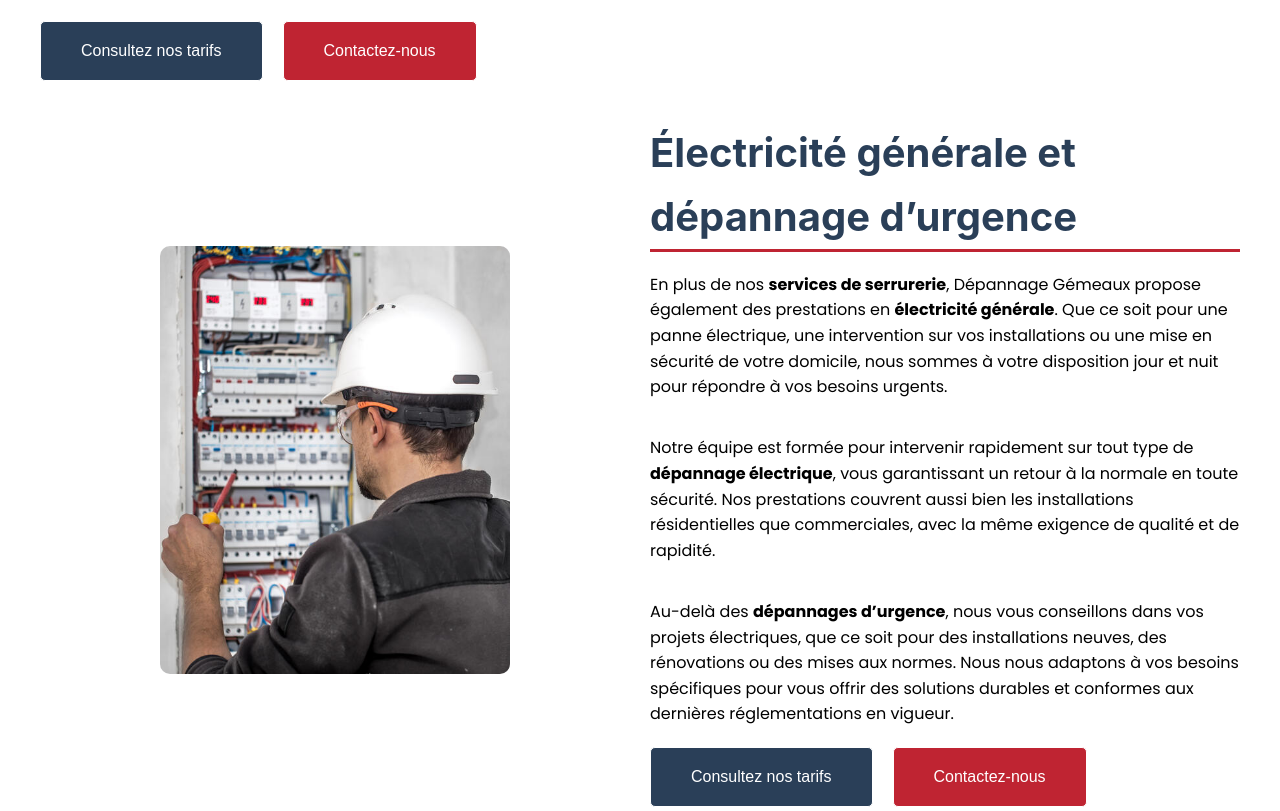
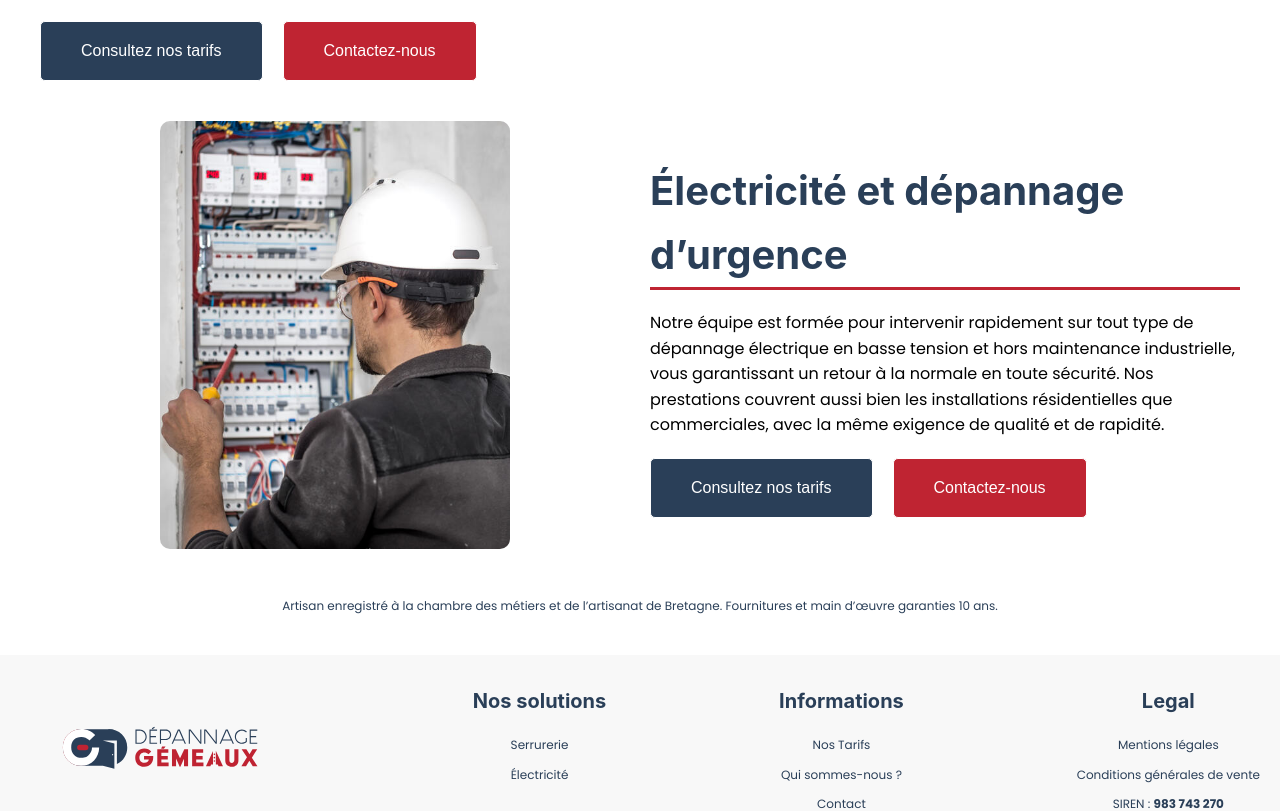
Before and after one commit to SupaKd/depannage-gemeaux, a React (Vite) app: page / in a window 1280 px wide. Shown: the part 2465-3276 px from the top of the page. Built offline with nearby package versions, Linux system fonts and the light colour scheme.

Commit message:
Mise à jour du projet : corrections, ajouts et améliorations

```diff
--- a/src/pages/Home.jsx
+++ b/src/pages/Home.jsx
@@ -78,7 +78,6 @@ function Home() {
         <AvisGoogle />
       </motion.div>
       <GoogleReviews />
-
 
       {/* SECTION DEPANNAGE */}
       <motion.section
@@ -185,33 +184,18 @@ function Home() {
       >
         <div className="home-section2__content">
           <div className="container home-section2__wrapper">
+            <div className="home-section2__text">
+              <h2>Électricité et dépannage d’urgence</h2>
 
-            <div className="home-section2__text">
-              <h2>Électricité générale et dépannage d’urgence</h2>
-              <p>
-                En plus de nos <strong>services de serrurerie</strong>, Dépannage Gémeaux propose
-                également des prestations en <strong>électricité générale</strong>. Que ce soit
-                pour une panne électrique, une intervention sur vos
-                installations ou une mise en sécurité de votre domicile, nous
-                sommes à votre disposition jour et nuit pour répondre à vos
-                besoins urgents.
-              </p>
-              <br />
               <p>
                 Notre équipe est formée pour intervenir rapidement sur tout type
-                de <strong>dépannage électrique</strong>, vous garantissant un retour à la
-                normale en toute sécurité. Nos prestations couvrent aussi bien
-                les installations résidentielles que commerciales, avec la même
-                exigence de qualité et de rapidité.
+                de dépannage électrique en basse tension et hors maintenance
+                industrielle, vous garantissant un retour à la normale en toute
+                sécurité. Nos prestations couvrent aussi bien les installations
+                résidentielles que commerciales, avec la même exigence de
+                qualité et de rapidité.
               </p>
-              <br />
-              <p>
-                Au-delà des <strong>dépannages d’urgence</strong>, nous vous conseillons dans vos
-                projets électriques, que ce soit pour des installations neuves,
-                des rénovations ou des mises aux normes. Nous nous adaptons à
-                vos besoins spécifiques pour vous offrir des solutions durables
-                et conformes aux dernières réglementations en vigueur.
-              </p>
+
               <div className="home-section2__buttons">
                 <button>
                   <NavLink to="/tarifs">Consultez nos tarifs</NavLink>
--- a/src/pages/Tarifs.jsx
+++ b/src/pages/Tarifs.jsx
@@ -117,19 +117,17 @@ function Tarifs() {
               </p>
               <strong>Cylindres :</strong>
               <ul>
-                <li>5G : 40€</li>
-                <li>6G : 60€</li>
-                <li>Renforcé contre l’effraction : 80€</li>
+                <li>5G : 50€ (jusqu’a 85 millimetre)</li>
+                <li>Renforcé contre l’effraction : à partir de 100€</li>
                 <li>
-                  Cylindre de prêt : 20€ (non remboursable, reste la propriété
-                  de l’entreprise).
+                  Cylindre provisoir : 25€.
                 </li>
               </ul>
               <p>
                 <strong>Ouvertures de coffres :</strong>
               </p>
               <ul>
-                <li>Tarifs entre 500€ et 2 000€ selon le modèle...</li>
+                <li>À partir de 300€.</li>
               </ul>
               <p>
                 <strong>Remise des clés :</strong>
@@ -139,9 +137,7 @@ function Tarifs() {
                   La remise des clés est conditionnée au règlement complet...
                 </li>
               </ul>
-              <p>
-                <strong>Frais de déplacement professionnels :</strong>
-              </p>
+
               <ul>
                 <li>4€ par kilomètre...</li>
               </ul>
@@ -151,9 +147,7 @@ function Tarifs() {
               <ul>
                 <li>1,5€/km routier parcouru</li>
               </ul>
-              <p>
-                <strong>Main d’oeuvre supplémentaire :</strong>
-              </p>
+
               <ul>
                 <li>70€, 100€ nuit ou week-end, 130€ nuit + week-end</li>
               </ul>
```
